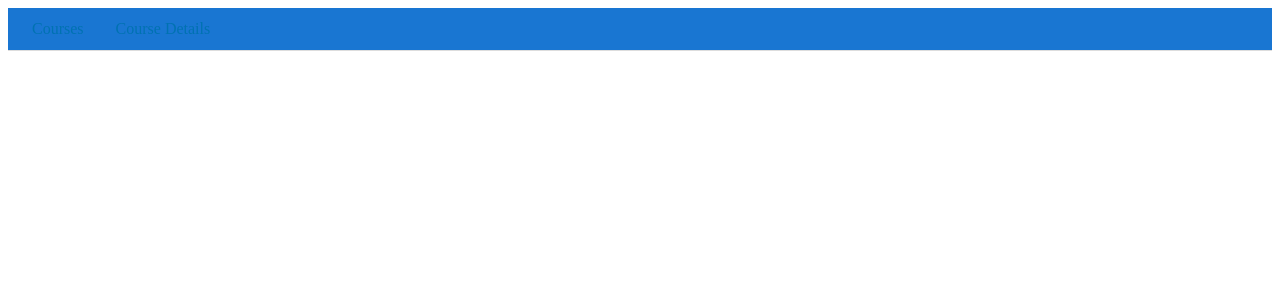
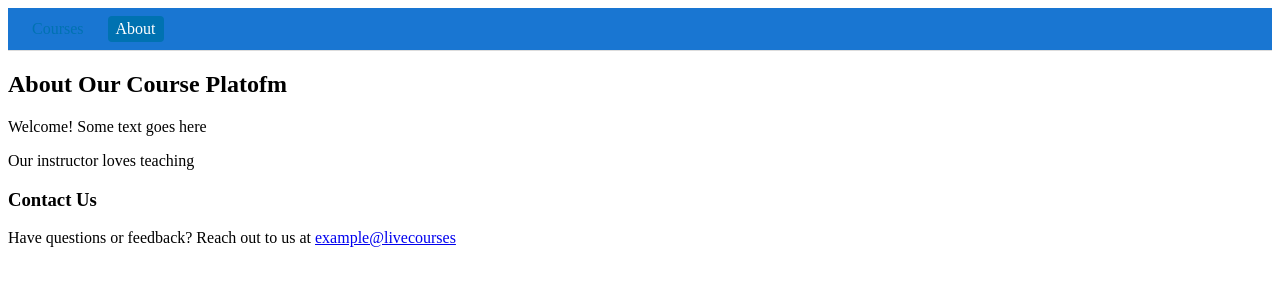
Before and after one commit to nazmulancc/course-booking-system, an Angular app: page /about in a window 1280 px wide. Before the commit this address led to /. Shown: the top 300 px of the page. Built offline with nearby package versions, Linux system fonts and the light colour scheme.

Commit message:
Add a new route and component.

```diff
--- /dev/null
+++ b/src/app/about/about.component.html
@@ -0,0 +1,8 @@
+<h2>About Our Course Platofm</h2>
+<p>Welcome! Some text goes here</p>
+<p>Our instructor loves teaching</p>
+<h3>Contact Us</h3>
+<p>
+    Have questions or feedback? Reach out to us at
+    <a href="mailto: example@livecourses.example">example&#64;livecourses</a>
+</p>
--- a/src/app/app.component.html
+++ b/src/app/app.component.html
@@ -1,5 +1,5 @@
 <nav>
   <a routerLink="/courses" routerLinkActive="active" [routerLinkActiveOptions]="{exact: true}">Courses </a>
-  <a routerLink="/courses/1" routerLinkActive="active">Course Details</a>
+  <a routerLink="/about" routerLinkActive="active">About</a>
 </nav>
 <router-outlet></router-outlet>
--- a/src/app/app.routes.ts
+++ b/src/app/app.routes.ts
@@ -1,10 +1,12 @@
 import { Routes } from '@angular/router';
 import { CoursesListComponent } from './courses-list/courses-list.component';
 import { CourseDetailComponent } from './course-detail/course-detail.component';
+import { AboutComponent } from './about/about.component';
 
 export const routes: Routes = [
     // Our two main routes
     {path: '', redirectTo: 'courses', pathMatch: 'full'},
     {path: 'courses', component: CoursesListComponent},
-    {path: 'courses/:id', component: CourseDetailComponent}
+    {path: 'courses/:id', component: CourseDetailComponent},
+    {path: 'about', component: AboutComponent}
 ];
```
Also changed, not shown: src/app/about/about.component.ts (added, +11 -0 lines), src/app/about/about.component.css (added), 1 other file (tests, documents, lock files or other folders).
